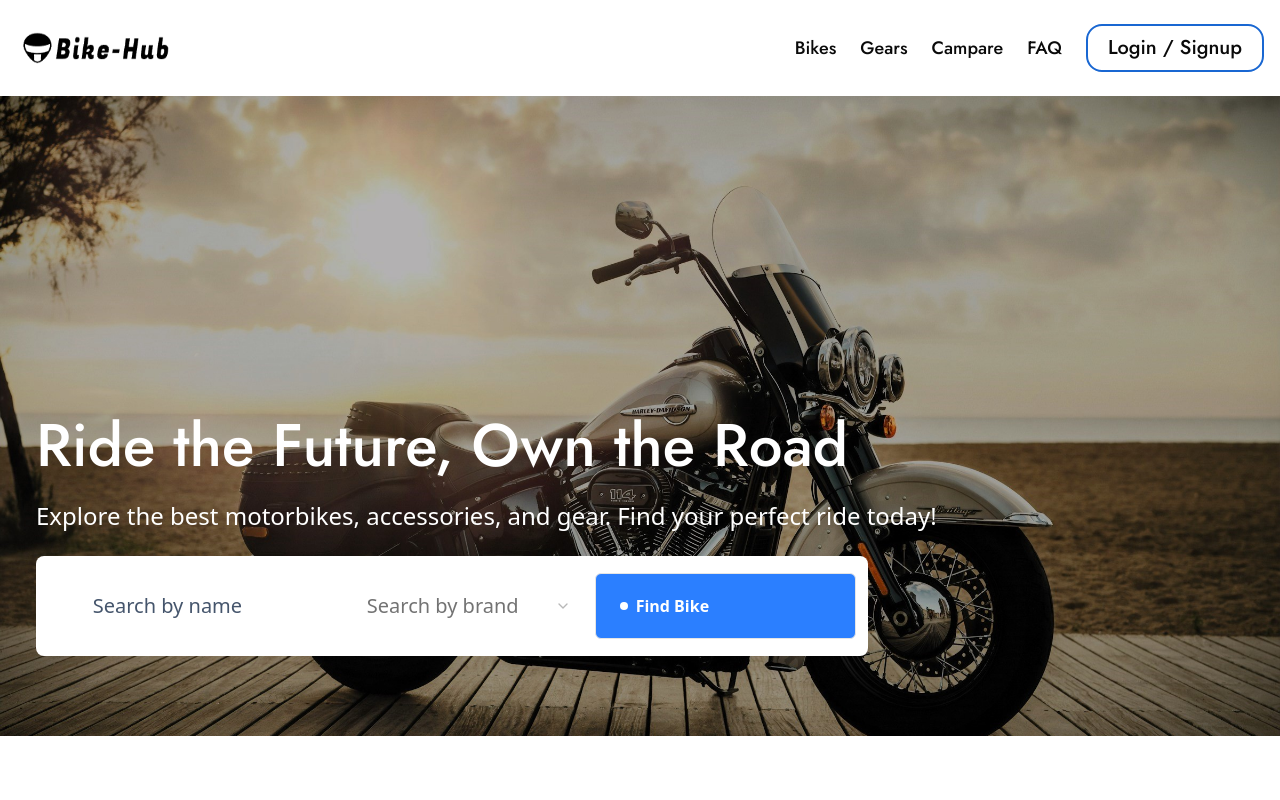
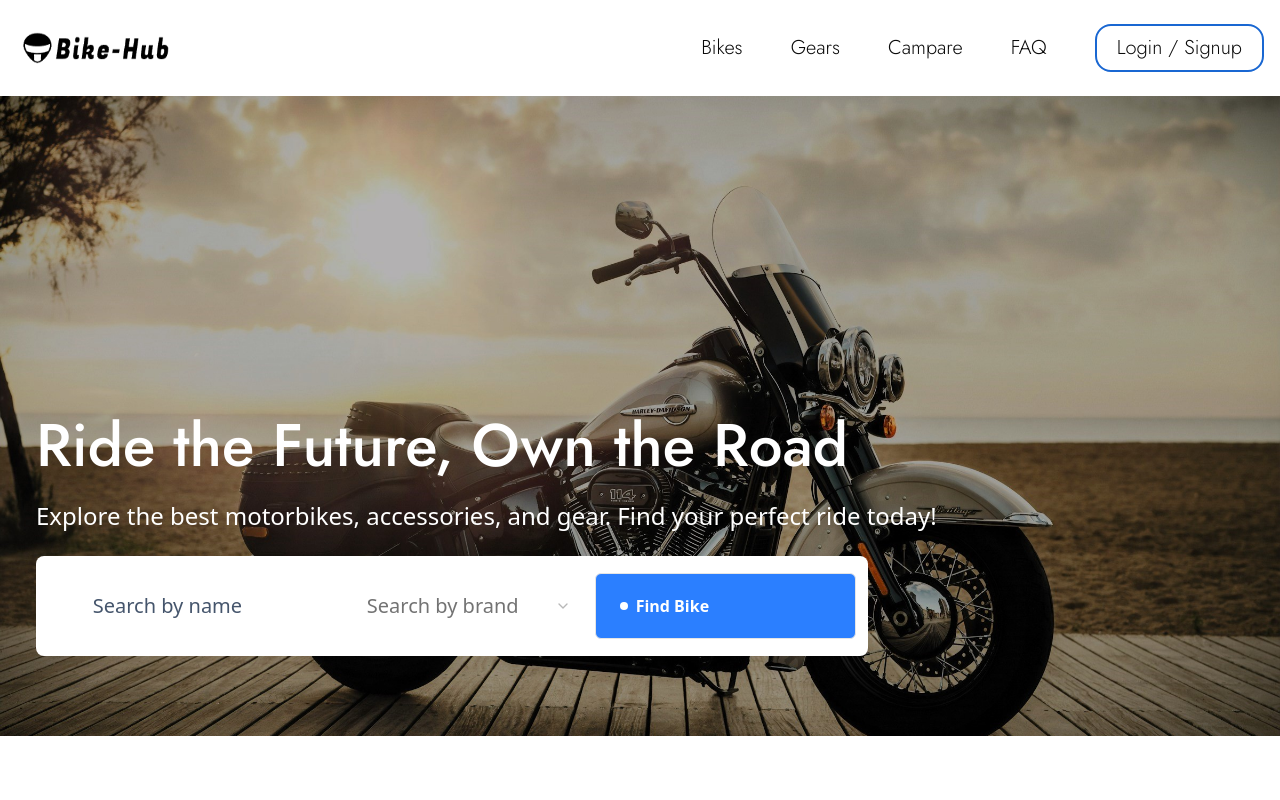
Before and after one commit to Hassan-mw/Bike-Hub, a Next.js app: page / in a window 1280 px wide. Shown: the top 800 px of the page. Built offline with nearby package versions, Linux system fonts and the light colour scheme.

Commit message:
Updated data

```diff
--- a/app/Navbar/Navigation.tsx
+++ b/app/Navbar/Navigation.tsx
@@ -30,12 +30,12 @@ const Navigation = () => {
       <Link href="/"><img className='h-12 w-32 lg:w-40 rounded-4xl' src="./logo.png" alt='logo' /></Link>
 
       <div className='hidden sm:block'>
-      <div className='flex items-center justify-center space-x-6 lg:text-lg xl:text-xl hover:cursor-pointer '>
-        <Link href='/bike' className={` ${jost.className} text-lg   hover:text-[#1967d2] duration-500 `}>Bikes</Link>
-        <Link href='/gear' className={` ${jost.className} text-lg   hover:text-[#1967d2] duration-500 `}>Gears</Link>
-        <div className={` ${jost.className} text-lg   hover:text-[#1967d2] duration-500 `}>Campare</div>
-        <div className={` ${jost.className} text-lg  hover:text-[#1967d2] duration-500 `}>FAQ</div>
-        <div className='border-2 py-2 px-5 duration-500 hover:border-white  rounded-2xl border-[#1967d2] hover:bg-[#1967d2] hover:text-white'>Login / Signup</div>
+      <div className='flex items-center justify-center space-x-7 lg:space-x-12 lg:text-lg xl:text-xl hover:cursor-pointer '>
+        <Link style={{fontWeight:300}} href='/bike' className={` ${jost.className} text-md   hover:text-[#1967d2] duration-500 `}>Bikes</Link>
+        <Link  style={{fontWeight:300}}  href='/gear' className={` ${jost.className} text-md   hover:text-[#1967d2] duration-500 `}>Gears</Link>
+        <div  style={{fontWeight:300}}  className={` ${jost.className} text-md   hover:text-[#1967d2] duration-500 `}>Campare</div>
+        <div  style={{fontWeight:300}}  className={` ${jost.className} text-md  hover:text-[#1967d2] duration-500 `}>FAQ</div>
+        <div  style={{fontWeight:300}}  className='border-2 py-2 px-5 duration-500 hover:border-white  rounded-2xl border-[#1967d2] hover:bg-[#1967d2] hover:text-white'>Login / Signup</div>
       </div>
       </div>
       <div className=" sm:hidden ">
--- a/app/gear/ItemsBody.tsx
+++ b/app/gear/ItemsBody.tsx
@@ -56,12 +56,12 @@ const ItemsBody = ({result}:{result:BikeDataType[]}) => {
             <div className='w-full max-w-screen-lg flex flex-col items-center justify-center space-y-8'>
                {/* Top NAv BAR */}
          <div className="w-full flex items-center justify-between">
-         <div style={{fontWeight:300}} className={`${jost.className} text-smlg:border-b lg:pb-1`}>Showing {initial} – {final} of {result.length} results</div>
+         <div style={{fontWeight:300}} className={`${jost.className} text-sm lg:border-b lg:pb-1`}>Showing  {initial} – {final} of {result.length} results</div>
 
 
          <div className="">
 
-          <select style={{fontWeight:300}} className={`${jost.className} w-36 md:w-52 border px-3 py-2 rounded-md focus:border-blue-400`}>
+          <select style={{fontWeight:300}} className={`${jost.className} w-36 md:w-52 border-4 px-3 py-2 rounded-md focus:border-blue-400`}>
             <option>All</option>
             <option>Oldest</option>
             <option>Newest</option>
@@ -71,8 +71,9 @@ const ItemsBody = ({result}:{result:BikeDataType[]}) => {
           </div>
              <div className='w-full max-w-screen-lg grid grid-cols-1 sm:grid-cols-2  xl: gap-10 '>
            { paginatedData.map((data,index:number)=>(
+
             <Link href="/" key={index} className='w-full border-4 flex flex-col items-center justify-center space-y-1 bg-[#f4f7fc] rounded-xl p-2 py-4 relative'>
-                      <div className={`${jost.className} top-3 left-5 absolute bg-[#2d972f] ${data.discount.length===1?' px-2' :  'px-1'} py-2 flex items-center justify-center text-xs rounded-full text-white`}>{data.discount}%</div>
+                      <div className={`${jost.className} top-3 left-5 absolute bg-[#2d972f] size-9 flex items-center justify-center text-xs rounded-full text-white`}>{data.discount}%</div>
                       <div className={`${jost.className} top-5 right-5 absolute text-[#2d972f] text-xl hover:text-blue-600 duration-500 hover:cursor-pointer`}><FaHeart  /></div>
                   <img loading='lazy' className='size-48' src={` /${data.image}`}/>
                   <div className={`${jost.className} text-xl`}>{data.name}</div>
--- a/app/gear/page.tsx
+++ b/app/gear/page.tsx
@@ -69,7 +69,7 @@ const page = async({searchParams}:{searchParams:URLSearchParams}) => {
        <div style={{fontWeight:400}} className={`${jost.className} text-md md:text-xl text-[#202124]`}> <Link className='text-[#888888]' href="/">Home</Link> / Bike Gear & Accessories</div>
       </div>
       {/* Down Body */}
-      <div className='w-full flex flex-col items-center justify-center p-3 py-10 bg-white'>
+      <div className='w-full flex flex-col items-center justify-center p-3 py-0 bg-white'>
      <Suspense  fallback={<div className='w-full h-full flex items-center justify-center'>
 
 
```
